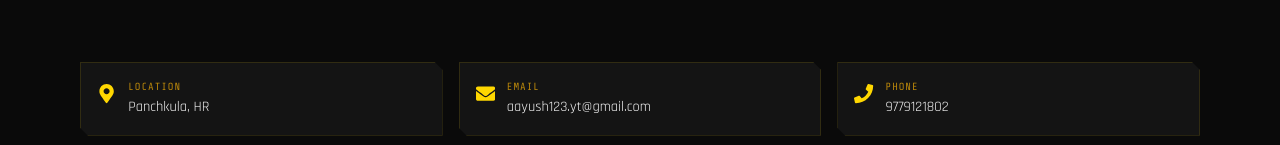
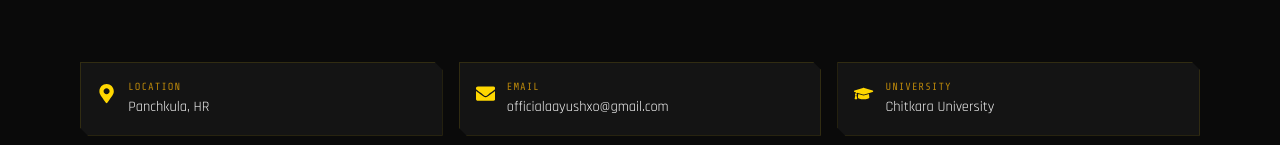
Before and after one commit to XoAayush/Portfolio, a React (Vite) app: page /about in a window 1280 px wide. Shown: the part 655-800 px from the top of the page. Built offline with nearby package versions, Linux system fonts and the light colour scheme.

Commit message:
Updated Email and removed number

```diff
--- a/src/data/personalInfo.js
+++ b/src/data/personalInfo.js
@@ -3,8 +3,7 @@ export const personalInfo = {
   title: "Frontend Developer & MCA Student",
   tagline: "Building digital experiences from Haryana to the world",
   location: "Panchkula, Haryana 134117",
-  email: "aayush123.yt@gmail.com",
-  phone: "9779121802",
+  email: "officialaayushxo@gmail.com",
   github: "https://github.com/XoAayush",
   linkedin: "https://www.linkedin.com/in/aayush-sharma-ba57ba225",
 };
--- a/src/pages/About/About.css
+++ b/src/pages/About/About.css
@@ -59,6 +59,15 @@
 .about__chip-text { display: flex; flex-direction: column; }
 .about__chip-label { font-family: var(--font-mono); font-size: 0.65rem; color: var(--gold-dim); text-transform: uppercase; letter-spacing: 1px; }
 .about__chip-value { font-family: var(--font-body); font-size: 0.9rem; color: var(--text-primary); }
+.about__chip-link {
+  text-decoration: none;
+  color: var(--text-primary);
+  transition: color 0.3s ease;
+}
+.about__chip-link:hover {
+  color: var(--gold-primary);
+  text-decoration: underline;
+}
 
 @media (max-width: 768px) {
   .about__content { grid-template-columns: 1fr; }
--- a/src/pages/About/About.jsx
+++ b/src/pages/About/About.jsx
@@ -1,4 +1,4 @@
-import { FaMapMarkerAlt, FaEnvelope, FaPhone, FaGraduationCap, FaBriefcase, FaGlobe } from 'react-icons/fa';
+import { FaMapMarkerAlt, FaEnvelope, FaGraduationCap, FaBriefcase, FaGlobe } from 'react-icons/fa';
 import SectionHeader from '../../components/SectionHeader/SectionHeader';
 import { personalInfo } from '../../data/personalInfo';
 import './About.css';
@@ -6,8 +6,8 @@ import './About.css';
 const About = () => {
   const infoChips = [
     { icon: <FaMapMarkerAlt />, label: 'Location', value: 'Panchkula, HR' },
-    { icon: <FaEnvelope />, label: 'Email', value: personalInfo.email },
-    { icon: <FaPhone />, label: 'Phone', value: personalInfo.phone },
+    { icon: <FaEnvelope />, label: 'Email', value: personalInfo.email, link: `mailto:${personalInfo.email}` },
+
     { icon: <FaGraduationCap />, label: 'University', value: 'Chitkara University' },
     { icon: <FaBriefcase />, label: 'Status', value: 'Open to Work' },
     { icon: <FaGlobe />, label: 'Languages', value: 'English / Hindi / Punjabi' },
@@ -53,7 +53,11 @@ const About = () => {
             <span className="about__chip-icon">{chip.icon}</span>
             <div className="about__chip-text">
               <span className="about__chip-label">{chip.label}</span>
-              <span className="about__chip-value">{chip.value}</span>
+              {chip.link ? (
+                <a href={chip.link} className="about__chip-value about__chip-link">{chip.value}</a>
+              ) : (
+                <span className="about__chip-value">{chip.value}</span>
+              )}
             </div>
           </div>
         ))}
--- a/src/pages/Contact/Contact.jsx
+++ b/src/pages/Contact/Contact.jsx
@@ -1,5 +1,5 @@
 import { useState } from 'react';
-import { FaEnvelope, FaPhone, FaMapMarkerAlt, FaGithub, FaLinkedin, FaPaperPlane, FaCheckCircle } from 'react-icons/fa';
+import { FaEnvelope, FaMapMarkerAlt, FaGithub, FaLinkedin, FaPaperPlane, FaCheckCircle } from 'react-icons/fa';
 import SectionHeader from '../../components/SectionHeader/SectionHeader';
 import { personalInfo } from '../../data/personalInfo';
 import './Contact.css';
@@ -35,10 +35,7 @@ const Contact = () => {
               <FaEnvelope className="contact__info-icon" />
               <a href={`mailto:${personalInfo.email}`} className="contact__info-text">{personalInfo.email}</a>
             </div>
-            <div className="contact__info-row">
-              <FaPhone className="contact__info-icon" />
-              <span className="contact__info-text">{personalInfo.phone}</span>
-            </div>
+
             <div className="contact__info-row">
               <FaMapMarkerAlt className="contact__info-icon" />
               <span className="contact__info-text">{personalInfo.location}</span>
```
